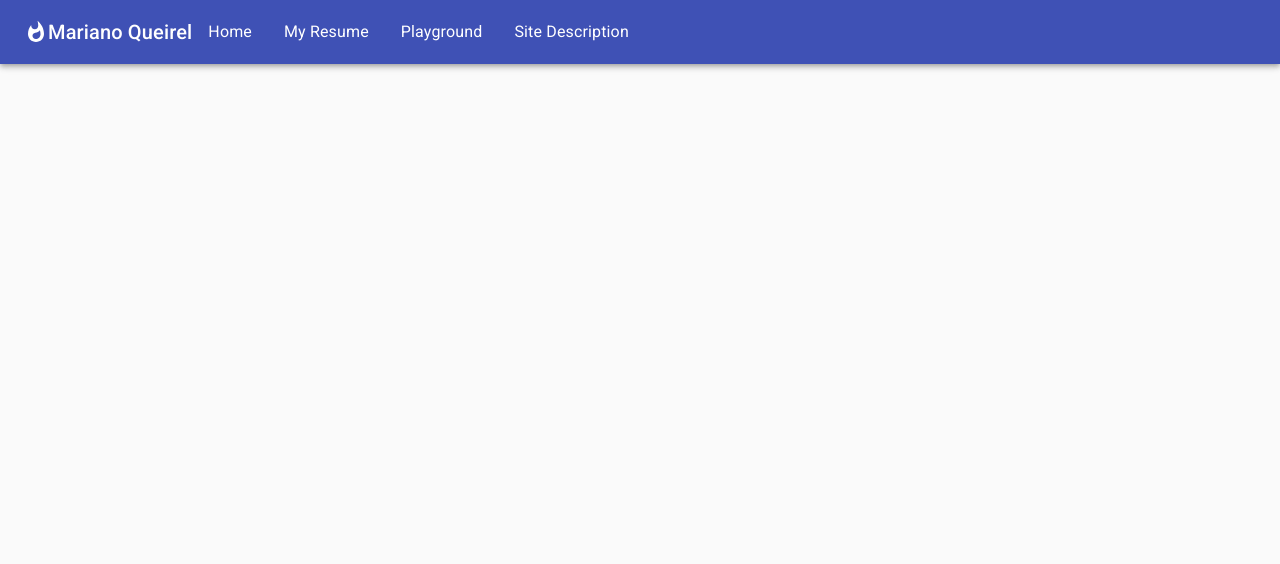
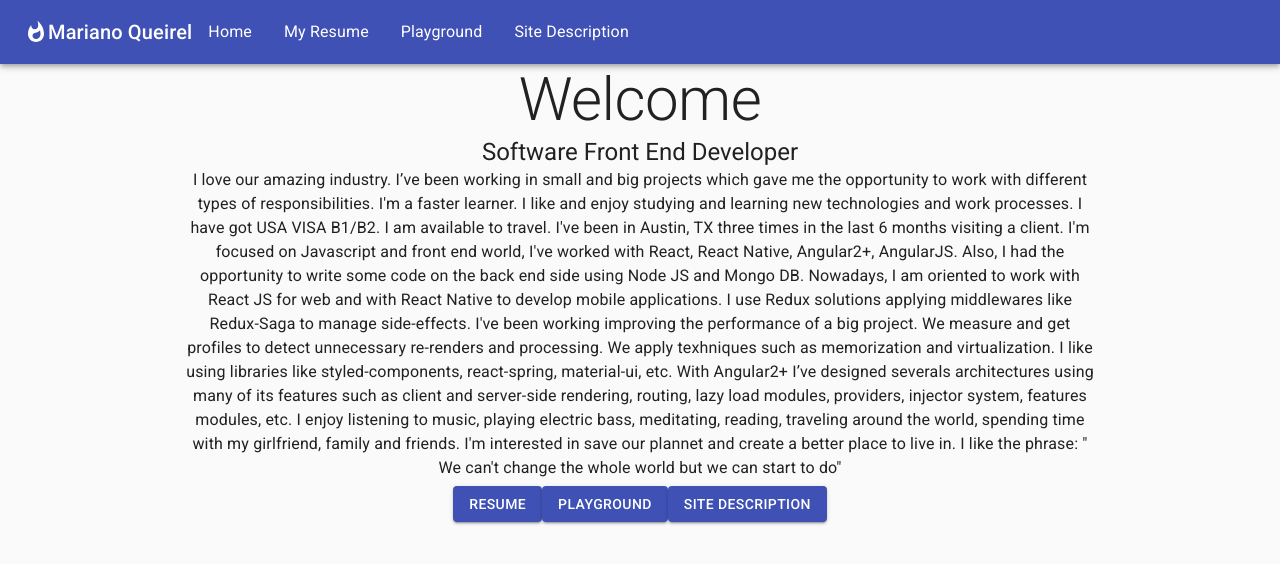
Before and after one commit to marianoqueirel/marianoqueirel, a React (Create React App) app: page / in a window 1280 px wide. Shown: the top 564 px of the page. Built offline with nearby package versions, Linux system fonts and the light colour scheme.

Commit message:
Change app title and add a default route

```diff
--- a/src/app/App.js
+++ b/src/app/App.js
@@ -30,6 +30,9 @@ const App = () => {
         <Route path={home.path}>
           <Home />
         </Route>
+        <Route path="*">
+          <Home />
+        </Route>
       </Switch>
     </Router>
   );
--- a/src/app/components/Home/Home.js
+++ b/src/app/components/Home/Home.js
@@ -5,7 +5,7 @@ import Button from "@material-ui/core/Button";
 
 const Home = () => (
   <Container maxWidth="md" style={{ textAlign: "center" }}>
-    <Typography variant="h2">Welcome to Mariano Queirel's Site</Typography>
+    <Typography variant="h2">Welcome</Typography>
     <Typography variant="h5">Software Front End Developer</Typography>
     <Typography variant="body1" gutterBottom>
       I love our amazing industry. I’ve been working in small and big projects
```
